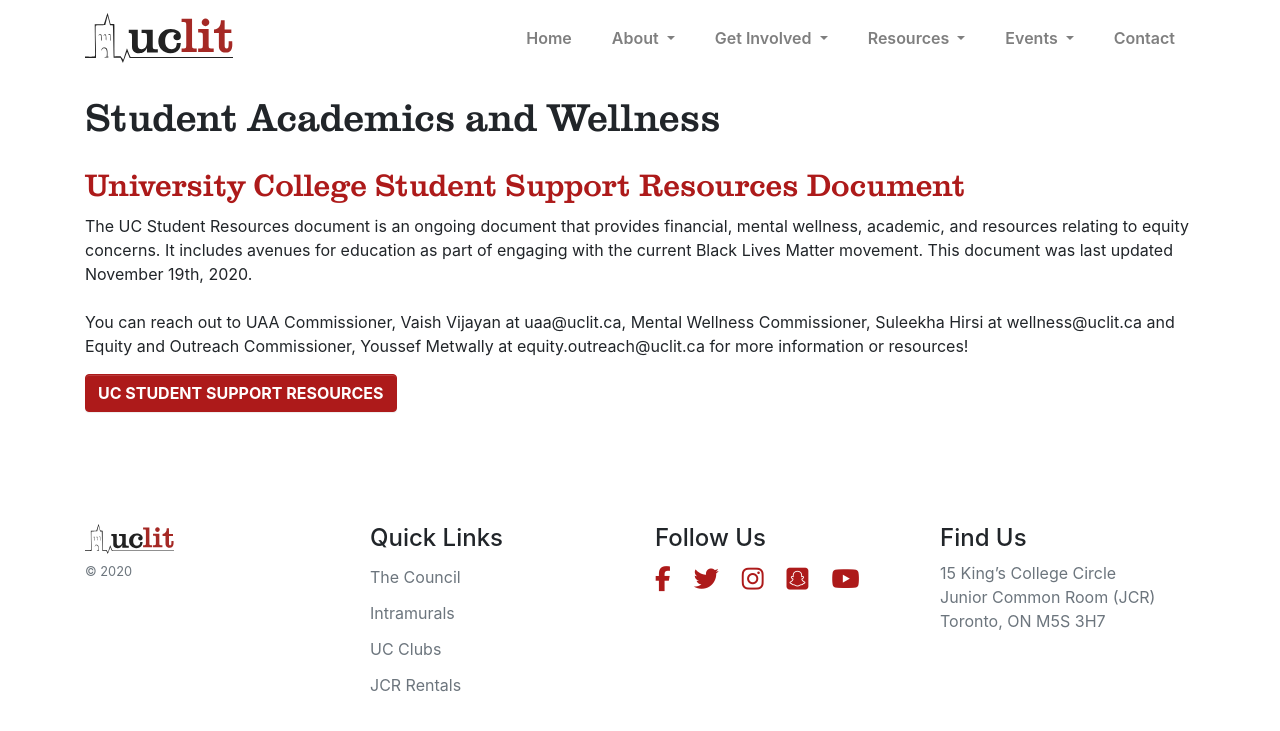
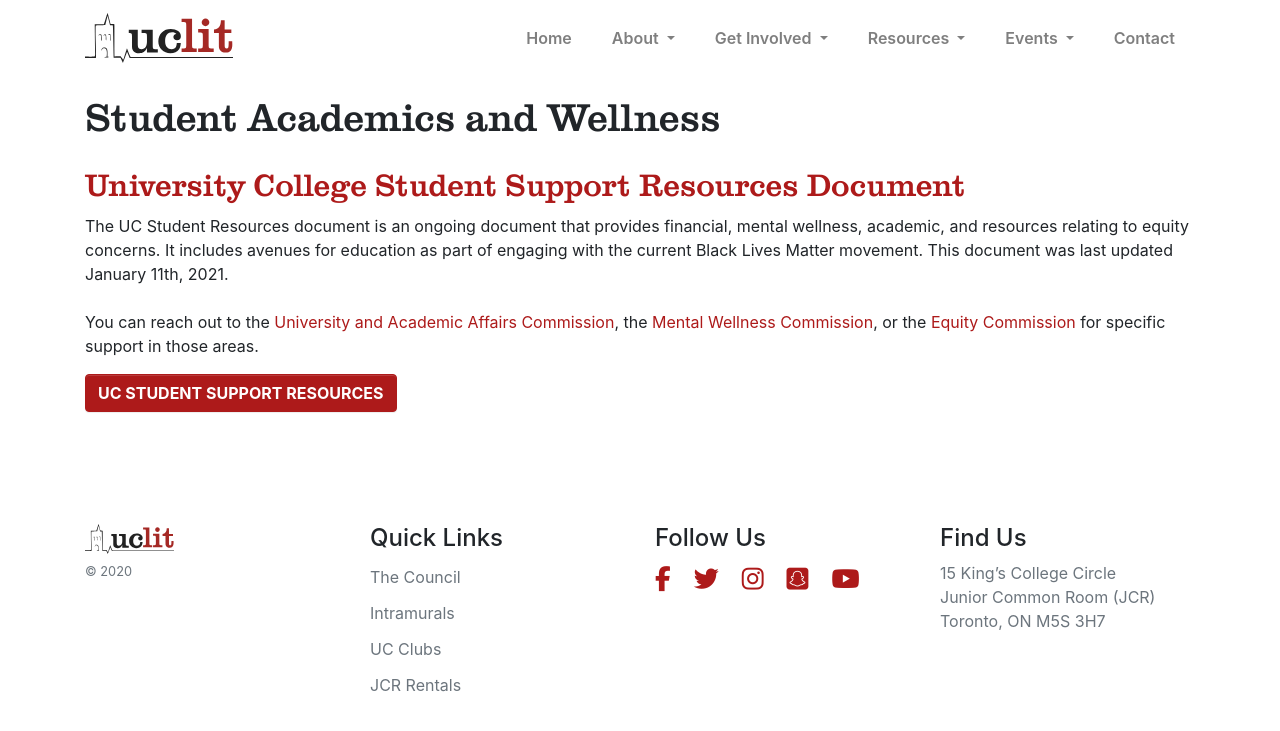
Before and after one commit to uclit-webmaster/uclit-site, a Jekyll site: the page built from resources/student-academics-wellness.html, in a window 1280 px wide. Shown: the top 731 px of the page. Built offline with Jekyll 4.4.1, drawn with Linux system fonts in a browser that asks for light colours; nearby versions of some CDN libraries.

Commit message:
Update student-academics-wellness.yml

```diff
--- a/_data/student-academics-wellness.yml
+++ b/_data/student-academics-wellness.yml
@@ -25,9 +25,9 @@
 
 - header: University College Student Support Resources Document
   text: |
-    The UC Student Resources document is an ongoing document that provides financial, mental wellness, academic, and resources relating to equity concerns. It includes avenues for education as part of engaging with the current Black Lives Matter movement. This document was last updated November 19th, 2020.
+    The UC Student Resources document is an ongoing document that provides financial, mental wellness, academic, and resources relating to equity concerns. It includes avenues for education as part of engaging with the current Black Lives Matter movement. This document was last updated January 11th, 2021.
 
-    You can reach out to UAA Commissioner, Vaish Vijayan at uaa@uclit.ca, Mental Wellness Commissioner, Suleekha Hirsi at wellness@uclit.ca and Equity and Outreach Commissioner, Youssef Metwally at equity.outreach@uclit.ca for more information or resources!
+    You can reach out to the <a href="mailto:uaa@uclit.ca">University and Academic Affairs Commission</a>, the <a href="mailto:wellness@uclit.ca">Mental Wellness Commission</a>, or the <a href="equity.outreach@uclit.ca">Equity Commission</a> for specific support in those areas.
   buttons:
     - text: UC STUDENT SUPPORT RESOURCES
       link: https://docs.google.com/document/u/0/d/1SnB6esLeo7uKggypf9ZEKELOQmLY2VSqtsIysMJhvGg/mobilebasic
```
